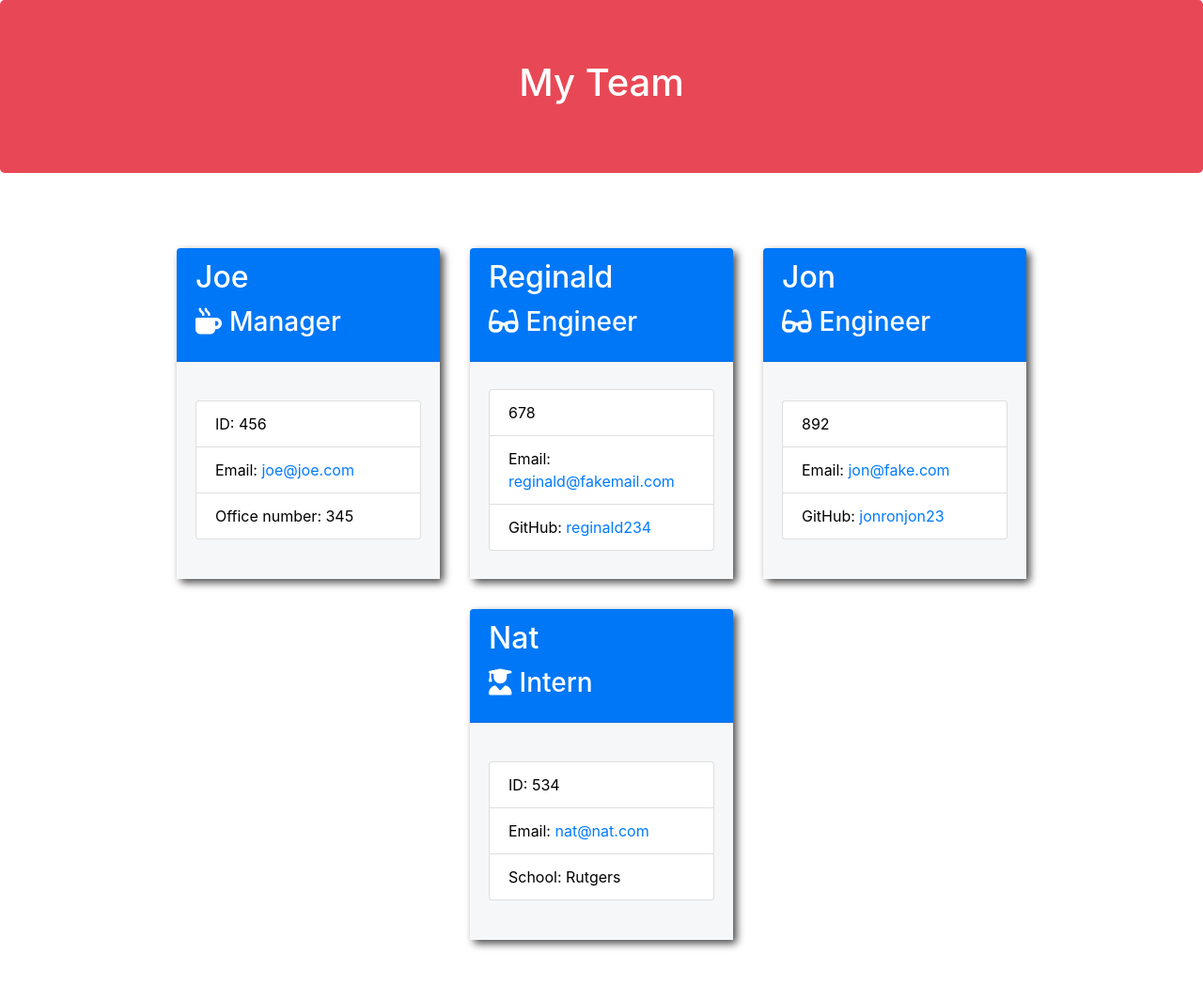
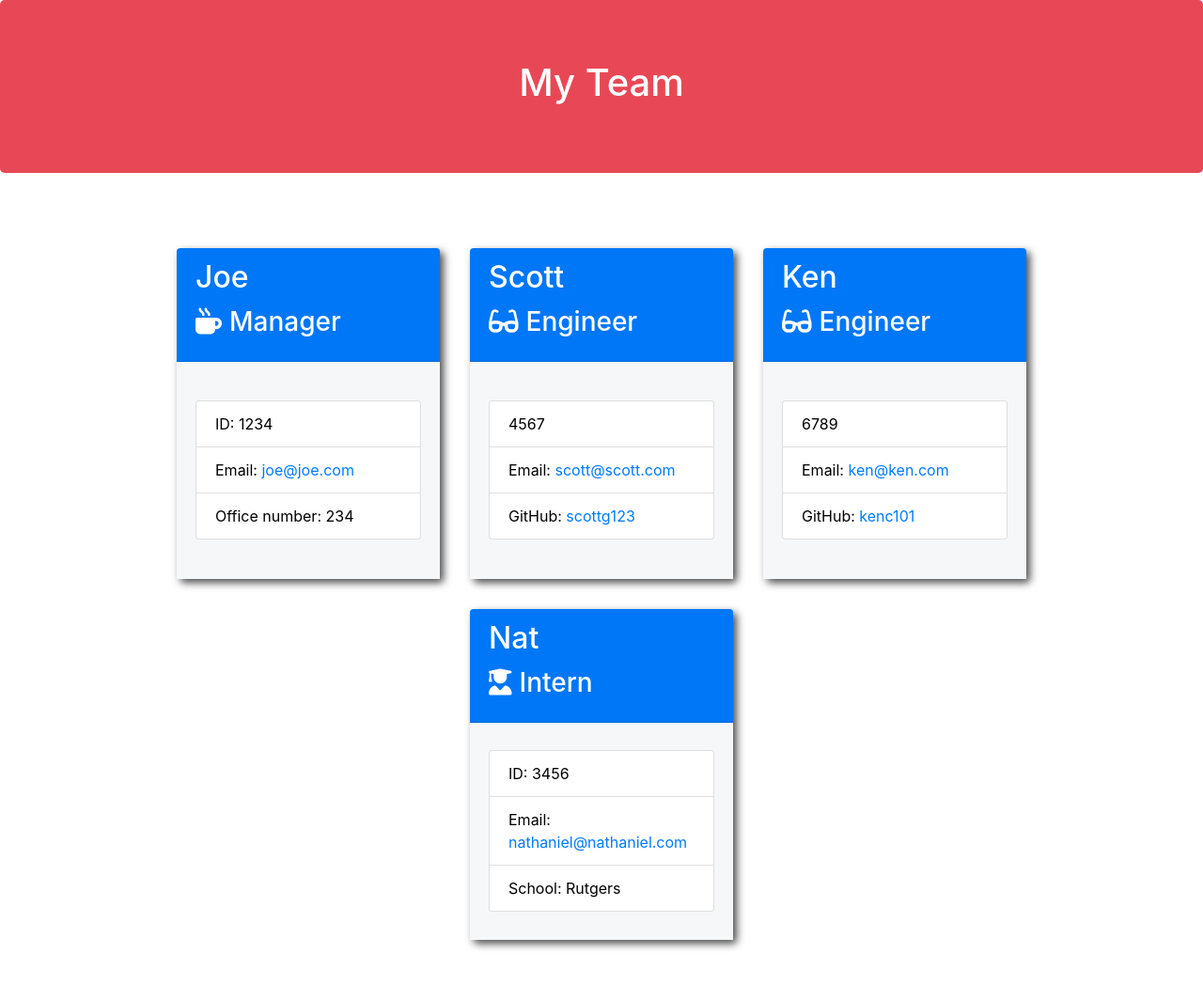
Before and after one commit to natpitt2393/Team-Profile-Generator, a website: page output/team.html in a window 1280 px wide. Shown: the whole page at 94% size. Drawn offline with nearby package versions, Linux system fonts and the light colour scheme; files that its build step writes are made by us from their sources.

```diff
--- a/output/team.html
+++ b/output/team.html
@@ -32,37 +32,37 @@
         </div>
         <div class="card-body">
             <ul class="list-group">
-                <li class="list-group-item">ID: 456</li>
+                <li class="list-group-item">ID: 1234</li>
                 <li class="list-group-item">Email: <a href="mailto:joe@joe.com">joe@joe.com</a></li>
-                <li class="list-group-item">Office number: 345</li>
+                <li class="list-group-item">Office number: 234</li>
             </ul>
         </div>
     </div>
 
         <div class="card employee-card">
         <div class="card-header">
-            <h2 class="card-title">Reginald</h2>
+            <h2 class="card-title">Scott</h2>
             <h3 class="card-title"><i class="fas fa-glasses mr-2"></i>Engineer</h3>
         </div>
         <div class="card-body">
             <ul class="list-group">
-                <li class="list-group-item">678</li>
-                <li class="list-group-item">Email: <a href="mailto:reginald@fakemail.com">reginald@fakemail.com</a></li>
-                <li class="list-group-item">GitHub: <a href=reginald234 target="_blank" rel="noopener noreferrer">reginald234</a></li>
+                <li class="list-group-item">4567</li>
+                <li class="list-group-item">Email: <a href="mailto:scott@scott.com">scott@scott.com</a></li>
+                <li class="list-group-item">GitHub: <a href=scottg123 target="_blank" rel="noopener noreferrer">scottg123</a></li>
             </ul>
          </div>
     </div>
 
         <div class="card employee-card">
         <div class="card-header">
-            <h2 class="card-title">Jon</h2>
+            <h2 class="card-title">Ken</h2>
             <h3 class="card-title"><i class="fas fa-glasses mr-2"></i>Engineer</h3>
         </div>
         <div class="card-body">
             <ul class="list-group">
-                <li class="list-group-item">892</li>
-                <li class="list-group-item">Email: <a href="mailto:jon@fake.com">jon@fake.com</a></li>
-                <li class="list-group-item">GitHub: <a href=jonronjon23 target="_blank" rel="noopener noreferrer">jonronjon23</a></li>
+                <li class="list-group-item">6789</li>
+                <li class="list-group-item">Email: <a href="mailto:ken@ken.com">ken@ken.com</a></li>
+                <li class="list-group-item">GitHub: <a href=kenc101 target="_blank" rel="noopener noreferrer">kenc101</a></li>
             </ul>
          </div>
     </div>
@@ -74,8 +74,8 @@
         </div>
         <div class="card-body">
             <ul class="list-group">
-                <li class="list-group-item">ID: 534</li>
-                <li class="list-group-item">Email: <a href="mailto:nat@nat.com">nat@nat.com</a></li>
+                <li class="list-group-item">ID: 3456</li>
+                <li class="list-group-item">Email: <a href="mailto:nathaniel@nathaniel.com">nathaniel@nathaniel.com</a></li>
                 <li class="list-group-item">School: Rutgers</li>
             </ul>
         </div>
```
Also changed, not shown: README.md.
